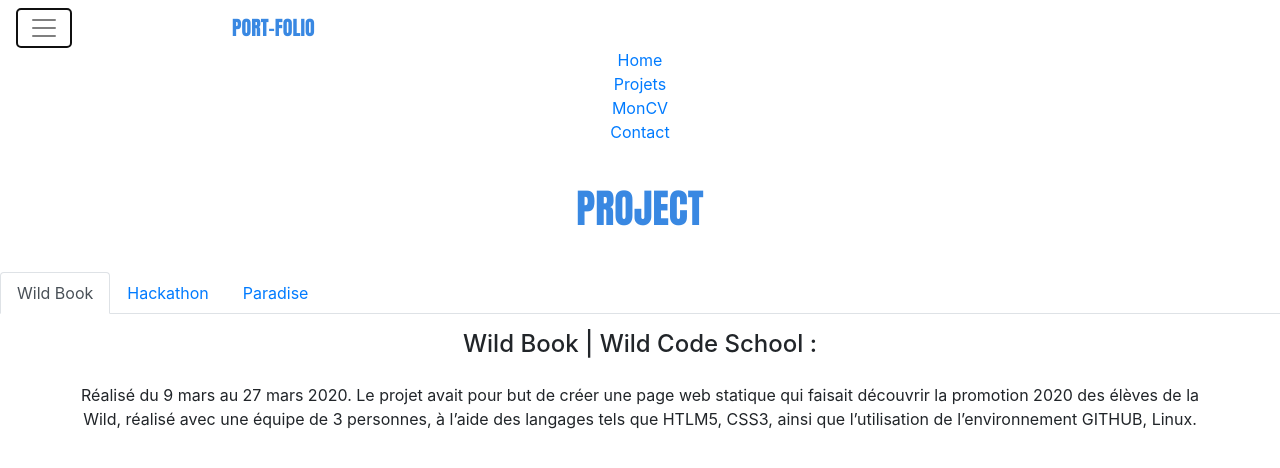
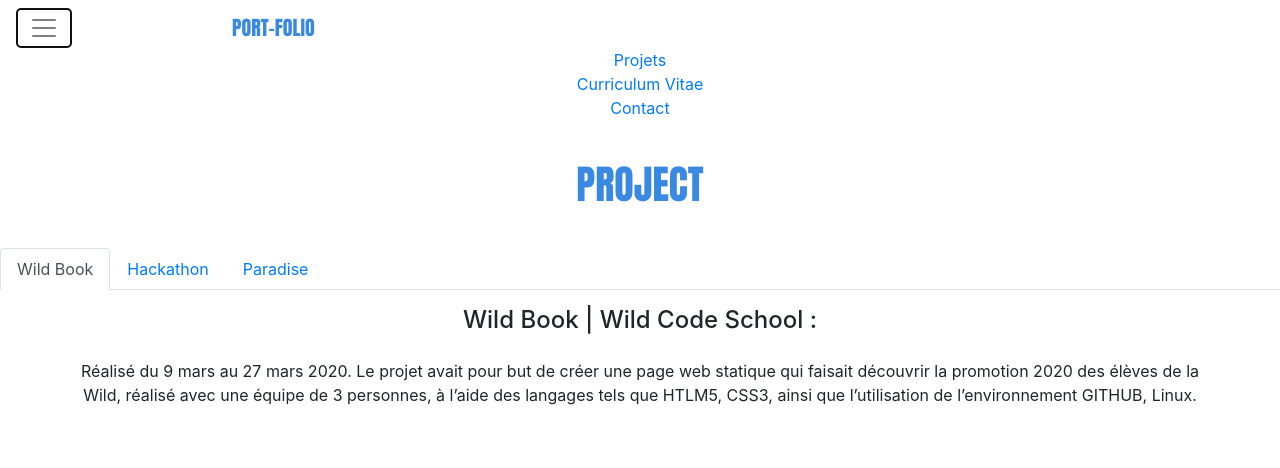
Before and after one commit to malikH88/MonPort-Folio, a React (Create React App) app: page /Projets in a window 1280 px wide. Both pictures are taken after a click on the button 44 px from the left and 28 px from the top of the page. Shown: the top 468 px of the page. Built offline with nearby package versions, Linux system fonts and the light colour scheme.

Commit message:
fix(style): work in progress

```diff
--- a/package.json
+++ b/package.json
@@ -9,6 +9,7 @@
     "@testing-library/user-event": "^7.2.1",
     "bootstrap": "^4.4.1",
     "pdfjs-dist": "^2.3.200",
+    "rc-queue-anim": "^1.8.5",
     "react": "^16.13.1",
     "react-dom": "^16.13.1",
     "react-pdf": "^4.1.0",
--- a/src/App.jsx
+++ b/src/App.jsx
@@ -22,7 +22,7 @@ function App() {
           <Route path="/Projets">
             <ApiProject/>
           </Route>
-          <Route path="/MonCV">
+          <Route path="/Curriculum_Vitae">
             <MonCV/>
           </Route>
           <Route exact path="/">
--- a/src/Components/Home.jsx
+++ b/src/Components/Home.jsx
@@ -1,6 +1,7 @@
 import React, { useState } from 'react';
 import { Jumbotron, Button, Collapse, Card, CardBody } from 'reactstrap';
 import SplitText from 'react-pose-text';
+import QueueAnim from 'rc-queue-anim';
 import '../Css/Home.css';
 
 const charPoses = {
@@ -18,12 +19,16 @@ function Home() {
   return (
     <div>
       <Jumbotron>
+        <QueueAnim>
+          <div key="1">
             <h1 className="title">React Development</h1>
-        <div className="Text_Animation">
-          <SplitText initialPose="exit" pose="enter" charPoses={charPoses} >
+          </div>
+          <div key="2" className="Text_Animation">
+            <SplitText className='rest' initialPose="exit" pose="enter" charPoses={charPoses} >
               Motivé et rigoureux, je souhaite effectuer un stage dans le secteur du développement web et suis disponible à partir du 3 août 2020 pour une durée de 4 mois. Je suis mobile pour le secteur Luxembourg, Champagne Ardenne.
           </SplitText>
           </div>
+          <div key="3">
             <hr className="my-2" />
             <p>It uses utility classes for typography and spacing to space content out within the larger container.</p>
             <div>
@@ -39,6 +44,8 @@ function Home() {
                 </Card>
               </Collapse>
             </div>
+          </div>
+        </QueueAnim>
       </Jumbotron>
     </div>
   )
--- a/src/Components/NavBar.jsx
+++ b/src/Components/NavBar.jsx
@@ -18,13 +18,10 @@ const NavBar = (props) => {
         <Collapse isOpen={!collapsed} navbar>
           <div className='Container_Ul'>
             <NavItem>
-              <Link to="/">Home</Link>
-            </NavItem>
-            <NavItem>
               <Link to="/Projets">Projets</Link>
             </NavItem>
             <NavItem>
-              <Link to="/MonCV">MonCV</Link>
+              <Link to="/Curriculum_Vitae">Curriculum Vitae</Link>
             </NavItem>
             <NavItem>
               <Link to="/Contact">Contact</Link>
--- a/src/Components/Tabs.jsx
+++ b/src/Components/Tabs.jsx
@@ -26,7 +26,7 @@ const Tabs = (props) => {
 			</Nav>
 			<TabContent activeTab={activeTab}>
 				<TabPane tabId="1">
-					<Row>
+					<div className='Margin_Project'>
 						<Col sm="12">
 							<div className='Container_Project'>
 								<div className='Container_title'>
@@ -37,10 +37,10 @@ const Tabs = (props) => {
 								</div>
 							</div>
 						</Col>
-					</Row>
+					</div>
 				</TabPane>
 				<TabPane tabId="2">
-					<Row>
+					<div className='Margin_Project'>
 						<Col sm="12">
 							<div className='Container_Project'>
 								<div className='Container_title'>
@@ -51,10 +51,10 @@ const Tabs = (props) => {
 								</div>
 							</div>
 						</Col>
-					</Row>
+					</div>
 				</TabPane>
 				<TabPane tabId="3">
-					<Row>
+					<div className='Margin_Project'>
 						<Col sm="12">
 							<div className='Container_Project'>
 								<div className='Container_title'>
@@ -65,7 +65,7 @@ const Tabs = (props) => {
 								</div>
 							</div>
 						</Col>
-					</Row>
+					</div>
 				</TabPane>
 			</TabContent>
 		</div>
--- a/src/Css/Home.css
+++ b/src/Css/Home.css
@@ -1,4 +1,6 @@
-
+.test{
+    animation-delay: 2s;
+}
 .Background_Home{
     background-color: violet;
 }
--- a/src/Css/Tabs.css
+++ b/src/Css/Tabs.css
@@ -2,6 +2,12 @@ h1{
     padding: 2rem;
     color: rgb(57, 136, 226);
     font-family: Impact, Haettenschweiler, 'Arial Narrow Bold', sans-serif;
+}
+
+.Margin_Project{
+    display: flex;
+    flex-wrap: wrap;
+    margin: 0;
 }
 
 .Container_Project{
```
Also changed, not shown: 1 other file (tests, documents, lock files or other folders). Lines whose indentation alone changed are shown as unchanged.
